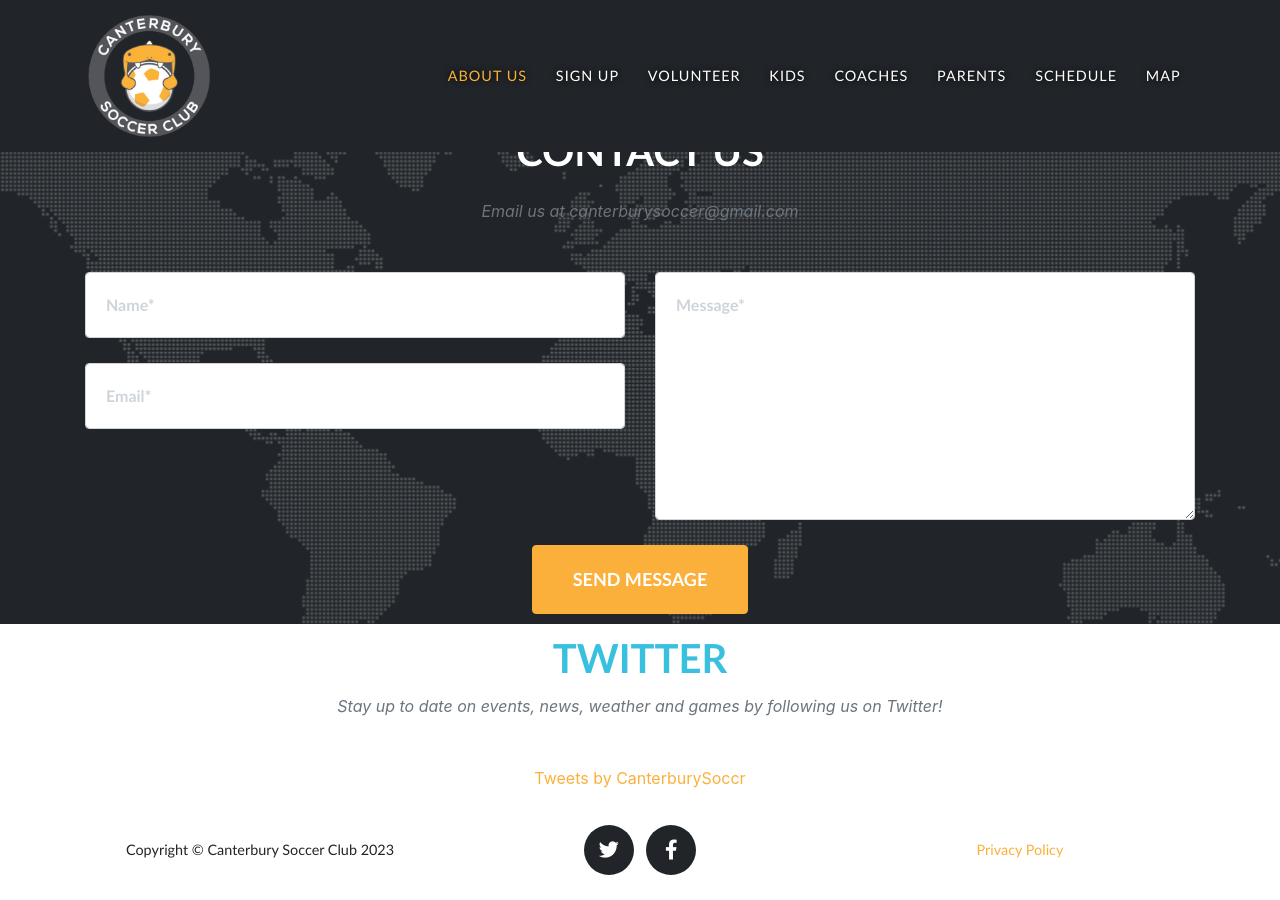
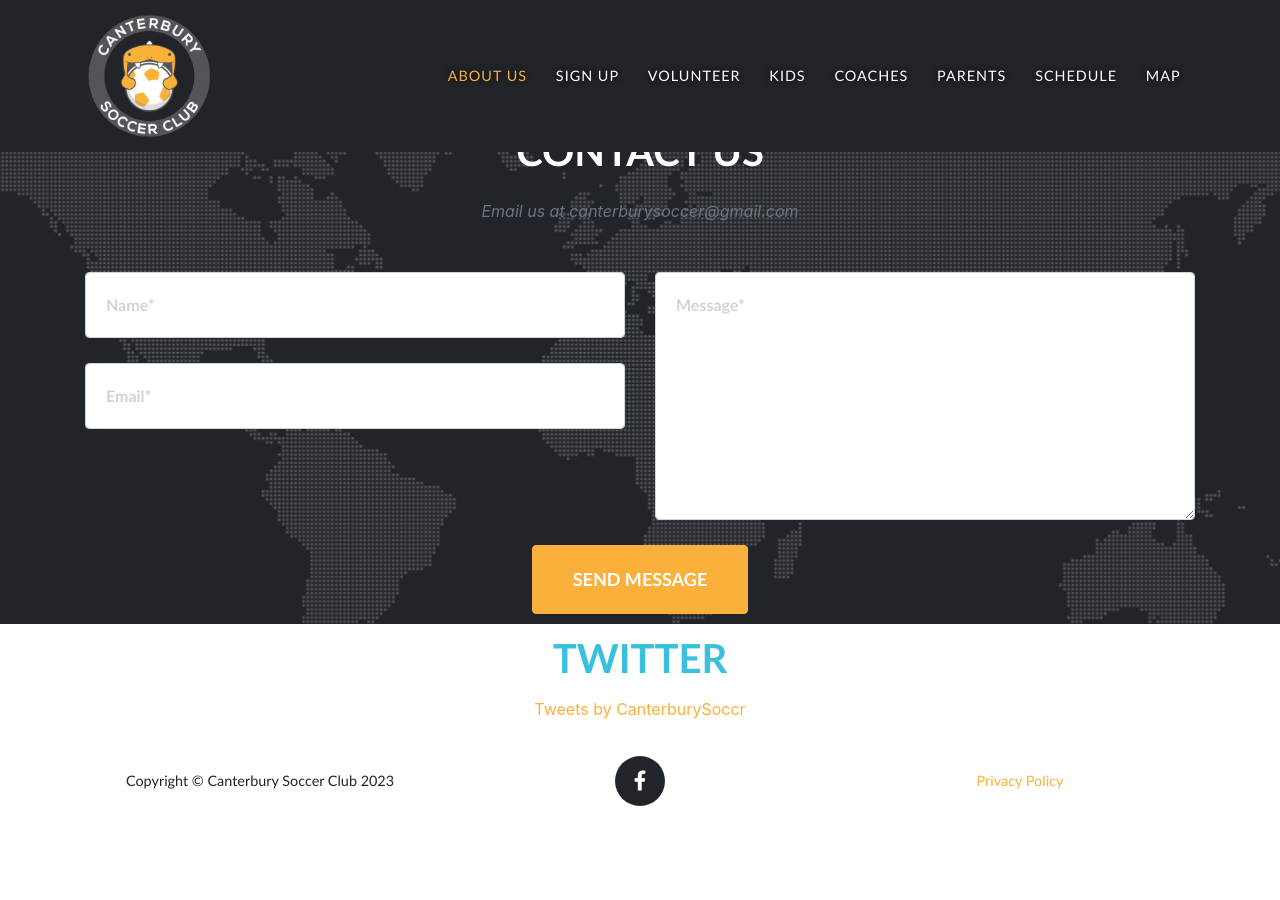
Before and after one commit to canterbury-soccer/website, a Jekyll site: the page built from index.md, in a window 1280 px wide and 900 px high, scrolled down 1625 px. Built offline with Jekyll 4.4.1, drawn with Linux system fonts in a browser that asks for light colours; some web fonts are replaced; comment, search, counter and statistics services are not loaded; after the commit the page ends 2456 px from its top, so only the background shows below that.

Commit message:
Update sitetext.yml
Took out twitter stuff (that I could find) and switched Mosq time to 8:00

```diff
--- a/_data/sitetext.yml
+++ b/_data/sitetext.yml
@@ -47,12 +47,6 @@
       - title: "Season"
         desc: "Our soccer season is in the Spring and normally runs from Mid-May to the end of June in a given year. Two games are scheduled for each team in the evenings from Monday to Thursday every week of the season. The games are played in our community on fields located at [St. Gemma (McMaster) school](https://www.google.ca/maps/place/McMaster+Catholic+School/@45.386711,-75.646857,17z/data=!4m2!3m1!1s0x4cce0f4f82d288ad:0x2d602d5eef7102da)."
         icon: fas fa-calendar-alt
-
-twitter:
-    title: "Twitter"
-    text: "Stay up to date on events, news, weather and games by following us on Twitter!"
-    url: https://twitter.com/CanterburySoccr
-    section: twitter
 
 join-us:
   title: "Join Us"
@@ -162,7 +156,7 @@
   title: "What's Happening?"
   img: assets/img/saurus_question.jpg
   img_alt: Soccersaurus has questions.
-  text: "There’s always a lot happening in the Canterbury Soccer Club. Stay up to date by following us on Twitter, or check back regularly for our event updates below!"
+  text: "There’s always a lot happening in the Canterbury Soccer Club. Check back regularly for our event updates below!"
   gametimes:
     title: "Game Times"
     text: "Canterbury Soccer Club meets every week for training and games! The 2023 schedule has a new schedule for Atoms. Here are the times:"
@@ -203,7 +197,7 @@
     url: assets/pdf/schedule_2022_atoms.pdf
     img: assets/img/saurus_atoms.png
   - title: "Mosquitos"
-    schedule: "Tuesdays and Thursdays, 6:30-8:15 pm"
+    schedule: "Tuesdays and Thursdays, 6:30-8:00 pm - earlier end time for 2023"
     tagline: "Bigger, stronger, and ready to play!"
     years: "born 2010-2012"
     url: assets/pdf/schedule_2022_mosquitos.pdf
@@ -230,8 +224,6 @@
 footer:
     legal: "Privacy Policy"
     social:
-      - url: https://twitter.com/https://twitter.com/Canterburysoccr/
-        icon: "fab fa-twitter"
       - url: https://facebook.com/CanterburySoccerClub
         icon: "fab fa-facebook-f"
 
```
